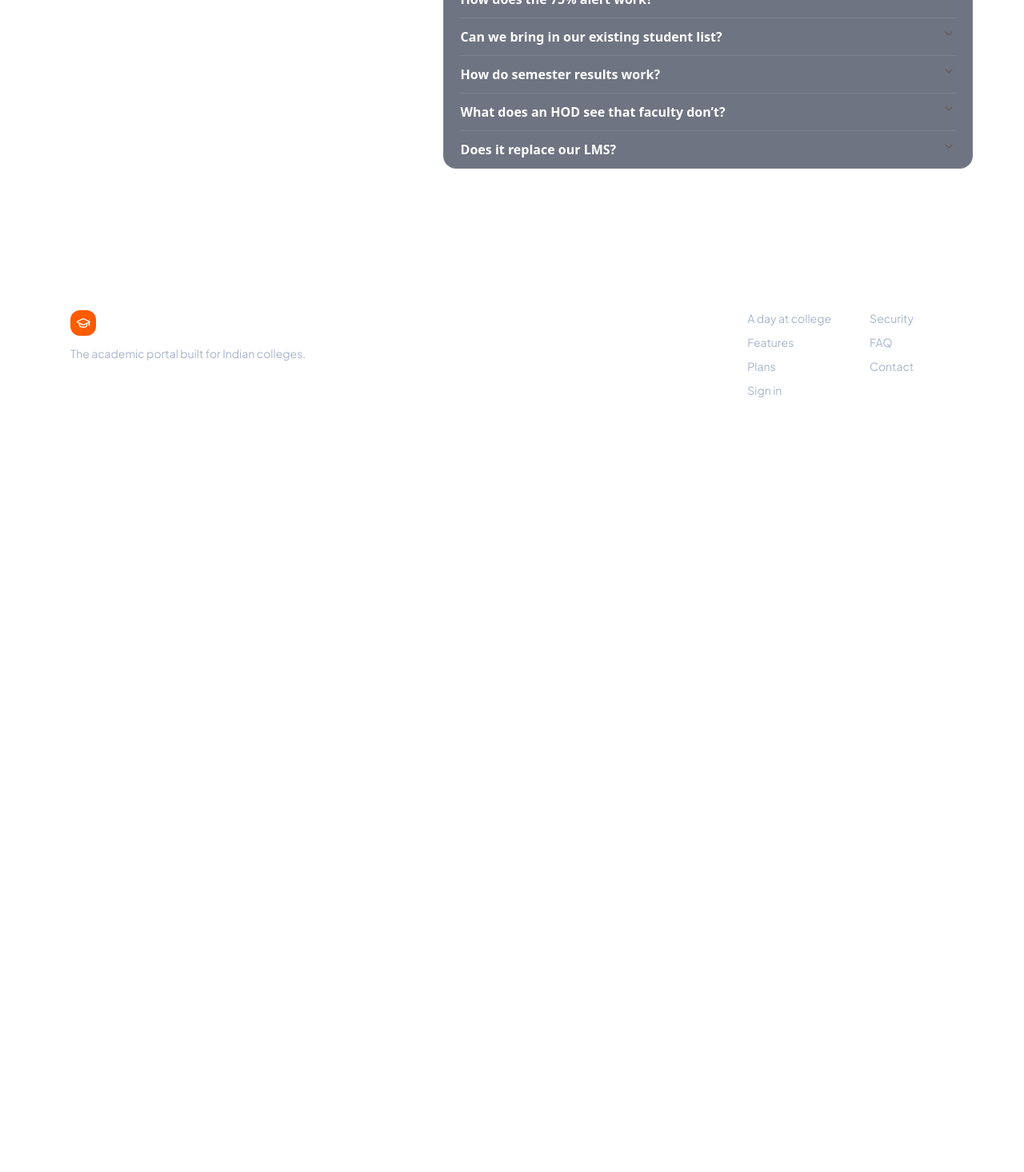
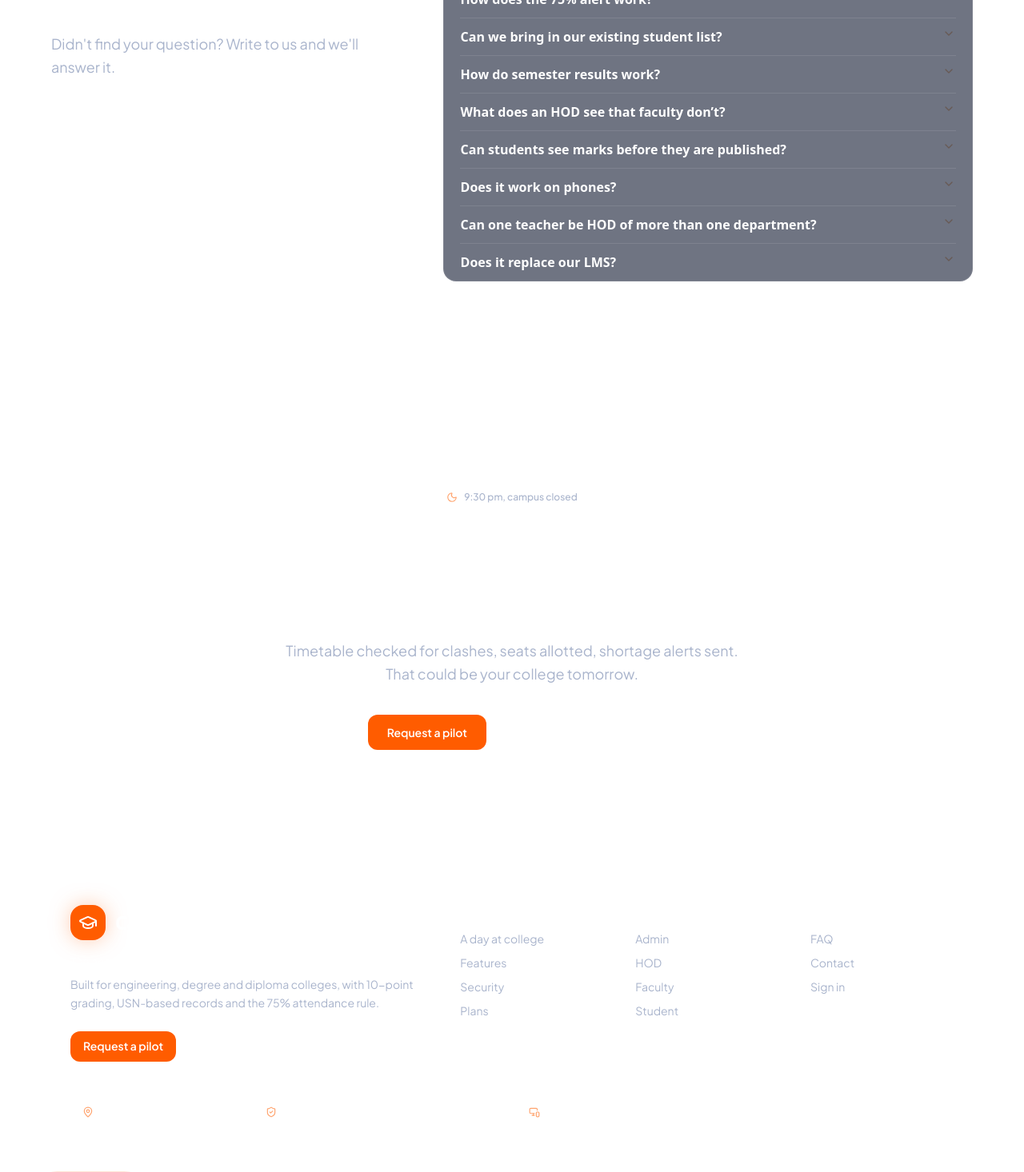
Before and after one commit to AmarSai01/campusnex, a React (Vite) app: page / in a window 1280 px wide. Shown: the part 8400-9866 px from the top of the page at 80% size. Before the commit the page ends 9003 px from the top, so only its background shows below. Built offline with nearby package versions, Linux system fonts and the light colour scheme; no server answers.

Commit message:
Fill out the end of the landing page
- FAQ: help line with an Ask us button and three more questions
- Closing night-time section with pilot and sign-in buttons
- Footer: larger brand, role links, trust badges and a wordmark with the logo

```diff
--- a/src/views/landing/LandingPage.jsx
+++ b/src/views/landing/LandingPage.jsx
@@ -6,7 +6,7 @@ import { BackdropProvider, useSectionBackdrop } from './Backdrop'
 import HeroRegister from './HeroRegister'
 import CollegeDay from './CollegeDay'
 import FeatureBento from './FeatureBento'
-import { contactHref, Faq, Footer, Plans, SectionHeading, SecuritySection, SetupSteps } from './Sections'
+import { ClosingCall, contactHref, Faq, Footer, Plans, SectionHeading, SecuritySection, SetupSteps } from './Sections'
 
 // A page section that sets the background mood while it fills the screen.
 function Section({ id, theme, className = '', children }) {
@@ -167,6 +167,10 @@ function Page({ onSignIn }) {
         <Section id="faq" theme="night" className="border-t border-white/10">
           <Faq />
         </Section>
+
+        <Section id="tomorrow" theme="night" className="border-t border-white/10">
+          <ClosingCall onSignIn={onSignIn} />
+        </Section>
       </main>
       <Footer onSignIn={onSignIn} />
     </div>
--- a/src/views/landing/Sections.jsx
+++ b/src/views/landing/Sections.jsx
@@ -1,10 +1,12 @@
 import React from 'react'
 import { motion } from 'framer-motion'
-import { GraduationCap, ShieldCheck } from 'lucide-react'
+import { GraduationCap, MapPin, MessageCircleQuestion, MonitorSmartphone, Moon, ShieldCheck } from 'lucide-react'
 import { Accordion, AccordionContent, AccordionItem, AccordionTrigger } from '@/components/ui/accordion'
 
 export const CONTACT_EMAIL = '__CONTACT_EMAIL__'
 export const contactHref = (subject) => `mailto:${CONTACT_EMAIL}?subject=${encodeURIComponent(subject)}`
+// The address is shown as text only once a real one is filled in.
+const HAS_CONTACT_EMAIL = !CONTACT_EMAIL.startsWith('__')
 
 export function SectionHeading({ title, children, center = false }) {
   return (
@@ -156,13 +158,27 @@ const FAQS = [
   ['Can we bring in our existing student list?', 'Yes. Save your list as a CSV with the columns USN, NAME, SEMESTER, DEPARTMENT, SECTION and EMAIL and upload it. Every row is checked before anything is saved, and students are enrolled in their courses automatically.'],
   ['How do semester results work?', 'The admin uploads the university result file as CSV. Grades follow the 10-point scale, and SGPA and CGPA are worked out automatically. Students see their results only after the admin publishes the semester, and they get a notification when that happens.'],
   ['What does an HOD see that faculty don’t?', 'A view-only overview of every student in their department, subject by subject, with at-risk students flagged, plus which classes are behind on attendance, IA publishing or grading. HODs can also add and edit students and post department notices.'],
+  ['Can students see marks before they are published?', 'No. IA marks stay hidden until the teacher publishes them, and semester results stay hidden until the admin publishes the semester. HODs can review unpublished IA marks for their department.'],
+  ['Does it work on phones?', 'Yes. Campusnex runs in the browser on phones, tablets and laptops, so there is nothing to install. Students can check attendance, marks and their exam seat from their phone.'],
+  ['Can one teacher be HOD of more than one department?', 'Yes. The admin picks a head for each department, and the same faculty member can head several. They see every department they head in one overview.'],
   ['Does it replace our LMS?', 'No. Campusnex runs academic operations: attendance, assessment, results, timetables, exams and communication. It sits alongside a learning management system used for course content.'],
 ]
 
 export function Faq() {
   return (
     <div className="grid gap-12 lg:grid-cols-[minmax(0,2fr)_minmax(0,3fr)]">
-      <SectionHeading title="What your principal will ask" />
+      <div>
+        <SectionHeading title="What your principal will ask">
+          Didn't find your question? Write to us and we'll answer it.
+        </SectionHeading>
+        <a
+          href={contactHref('Question about Campusnex')}
+          className="mt-6 inline-flex items-center gap-2 rounded-lg border border-white/15 bg-white/5 px-4 py-2.5 text-sm font-semibold text-white hover:bg-white/10"
+        >
+          <MessageCircleQuestion className="h-4 w-4" aria-hidden="true" />
+          Ask us
+        </a>
+      </div>
       <Accordion type="single" collapsible className="rounded-2xl border border-white/10 bg-night-2/60 px-5 backdrop-blur-sm">
         {FAQS.map(([q, a], i) => (
           <AccordionItem key={q} value={`faq-${i}`} className="border-white/10">
@@ -177,30 +193,117 @@ export function Faq() {
   )
 }
 
+// The day ends: the page closes at night, with tomorrow already planned.
+export function ClosingCall({ onSignIn }) {
+  return (
+    <div className="mx-auto max-w-3xl text-center">
+      <span className="inline-flex items-center gap-2 rounded-full border border-white/10 bg-white/5 px-3 py-1 text-xs font-medium text-mist">
+        <Moon className="h-3.5 w-3.5 text-brand-300" aria-hidden="true" />
+        9:30 pm, campus closed
+      </span>
+      <motion.h2
+        initial={{ opacity: 0, y: 16, filter: 'blur(6px)' }}
+        whileInView={{ opacity: 1, y: 0, filter: 'blur(0px)' }}
+        viewport={{ once: true, amount: 0.6 }}
+        transition={{ duration: 0.6 }}
+        className="mt-6 font-display text-4xl font-semibold tracking-tight text-balance text-white sm:text-6xl"
+      >
+        Tomorrow's 8:45 roll call is already set up.
+      </motion.h2>
+      <p className="mx-auto mt-5 max-w-xl text-base leading-relaxed text-mist sm:text-lg">
+        Timetable checked for clashes, seats allotted, shortage alerts sent. That could be your college tomorrow.
+      </p>
+      <div className="mt-9 flex flex-col items-center justify-center gap-3 sm:flex-row">
+        <a href={contactHref('Campusnex department pilot')} className="rounded-lg bg-brand-500 px-6 py-3 text-sm font-semibold text-white hover:bg-brand-600">
+          Request a pilot
+        </a>
+        <button type="button" onClick={onSignIn} className="cursor-pointer rounded-lg border border-white/15 bg-white/5 px-6 py-3 text-sm font-semibold text-white hover:bg-white/10">
+          Sign in to your campus
+        </button>
+      </div>
+    </div>
+  )
+}
+
+const FOOTER_LINKS = [
+  ['Product', [['A day at college', '#day'], ['Features', '#features'], ['Security', '#security'], ['Plans', '#plans']]],
+  ['For your role', [['Admin', '#security'], ['HOD', '#security'], ['Faculty', '#security'], ['Student', '#security']]],
+  ['Help', [['FAQ', '#faq'], ['Contact', null]]],
+]
+
+const TRUST = [
+  [MapPin, 'Data stored in India (Mumbai)'],
+  [ShieldCheck, 'Role-based access, enforced by the database'],
+  [MonitorSmartphone, 'Runs in the browser, nothing to install'],
+]
+
 export function Footer({ onSignIn }) {
   return (
-    <footer className="border-t border-white/10">
-      <div className="mx-auto flex max-w-6xl flex-col gap-8 px-4 py-12 sm:px-6 md:flex-row md:items-start md:justify-between">
-        <div className="max-w-sm">
-          <span className="flex items-center gap-2.5">
-            <span className="flex h-8 w-8 items-center justify-center rounded-lg bg-brand-500">
-              <GraduationCap className="h-4.5 w-4.5" aria-hidden="true" />
+    <footer className="relative overflow-hidden border-t border-white/10">
+      <div className="relative mx-auto grid max-w-6xl gap-10 px-4 pt-16 pb-12 sm:px-6 lg:grid-cols-[minmax(0,5fr)_repeat(3,minmax(0,2fr))]">
+        <div className="max-w-md">
+          <span className="flex items-center gap-3">
+            <span className="flex h-11 w-11 items-center justify-center rounded-xl bg-brand-500 shadow-[0_0_30px_-6px_rgba(255,92,0,0.6)]">
+              <GraduationCap className="h-6 w-6" aria-hidden="true" />
             </span>
-            <span className="font-display text-lg font-bold text-white">Campusnex</span>
+            <span className="font-display text-2xl font-bold tracking-tight text-white">Campusnex</span>
           </span>
-          <p className="mt-3 text-sm text-mist">The academic portal built for Indian colleges.</p>
+          <p className="mt-4 text-sm text-white/85">The academic portal built for Indian colleges.</p>
+          <p className="mt-2 text-sm leading-relaxed text-mist">
+            Built for engineering, degree and diploma colleges, with 10-point grading, USN-based records and the 75%
+            attendance rule.
+          </p>
+          {HAS_CONTACT_EMAIL && (
+            <a href={contactHref('Campusnex enquiry')} className="mt-3 inline-block text-sm text-white/80 hover:text-white">
+              {CONTACT_EMAIL}
+            </a>
+          )}
+          <div className="mt-6 flex flex-wrap gap-3">
+            <a href={contactHref('Campusnex department pilot')} className="rounded-lg bg-brand-500 px-4 py-2 text-sm font-semibold text-white hover:bg-brand-600">
+              Request a pilot
+            </a>
+            <button type="button" onClick={onSignIn} className="cursor-pointer rounded-lg border border-white/15 bg-white/5 px-4 py-2 text-sm font-semibold text-white hover:bg-white/10">
+              Sign in
+            </button>
+          </div>
         </div>
-        <nav aria-label="Footer" className="grid grid-cols-2 gap-x-12 gap-y-2.5 text-sm">
-          <a href="#day" className="text-mist hover:text-white">A day at college</a>
-          <a href="#security" className="text-mist hover:text-white">Security</a>
-          <a href="#features" className="text-mist hover:text-white">Features</a>
-          <a href="#faq" className="text-mist hover:text-white">FAQ</a>
-          <a href="#plans" className="text-mist hover:text-white">Plans</a>
-          <a href={contactHref('Campusnex enquiry')} className="text-mist hover:text-white">Contact</a>
-          <button type="button" onClick={onSignIn} className="text-left text-mist hover:text-white cursor-pointer">Sign in</button>
-        </nav>
+        {FOOTER_LINKS.map(([group, links]) => (
+          <nav key={group} aria-label={group} className="text-sm">
+            <p className="font-semibold text-white">{group}</p>
+            <ul className="mt-3 space-y-2.5">
+              {links.map(([label, href]) => (
+                <li key={label}>
+                  <a href={href ?? contactHref('Campusnex enquiry')} className="text-mist hover:text-white">{label}</a>
+                </li>
+              ))}
+              {group === 'Help' && (
+                <li>
+                  <button type="button" onClick={onSignIn} className="cursor-pointer text-mist hover:text-white">Sign in</button>
+                </li>
+              )}
+            </ul>
+          </nav>
+        ))}
       </div>
-      <p className="mx-auto max-w-6xl border-t border-white/5 px-4 py-5 text-xs text-white/40 sm:px-6">© {new Date().getFullYear()} Campusnex</p>
+
+      <ul className="relative mx-auto flex max-w-6xl flex-wrap gap-3 px-4 pb-10 sm:px-6">
+        {TRUST.map(([Icon, label]) => (
+          <li key={label} className="flex items-center gap-2 rounded-full border border-white/10 bg-white/[0.04] px-3.5 py-1.5 text-xs font-medium text-white/75">
+            <Icon className="h-3.5 w-3.5 text-brand-300" aria-hidden="true" />
+            {label}
+          </li>
+        ))}
+      </ul>
+
+      <div aria-hidden="true" className="pointer-events-none relative -mb-[0.18em] flex items-center justify-center gap-[0.12em] text-[15vw] leading-none select-none">
+        <span className="flex h-[0.8em] w-[0.8em] items-center justify-center rounded-[0.18em] bg-brand-500/15">
+          <GraduationCap className="h-[0.55em] w-[0.55em] text-brand-400/40" strokeWidth={2.25} />
+        </span>
+        <span className="bg-gradient-to-b from-white/[0.14] to-white/[0.02] bg-clip-text font-display font-extrabold tracking-tighter text-transparent">
+          Campusnex
+        </span>
+      </div>
+      <p className="relative mx-auto max-w-6xl border-t border-white/5 px-4 py-5 text-xs text-white/40 sm:px-6">© {new Date().getFullYear()} Campusnex</p>
     </footer>
   )
 }
```
